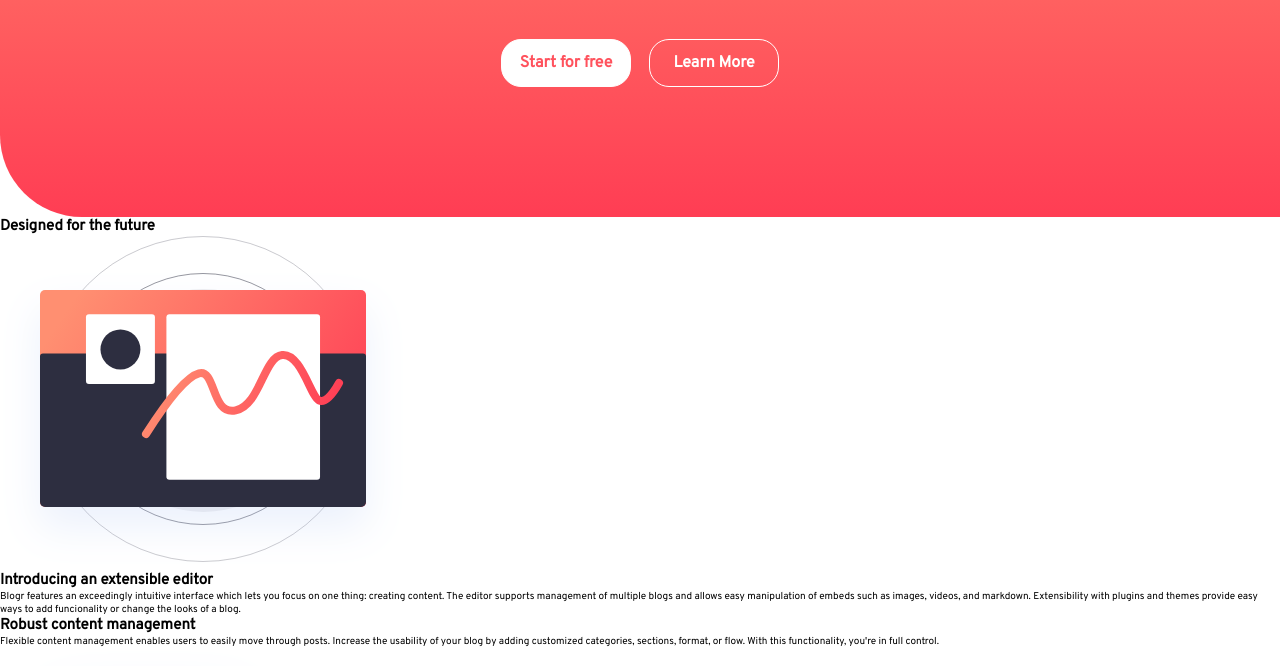
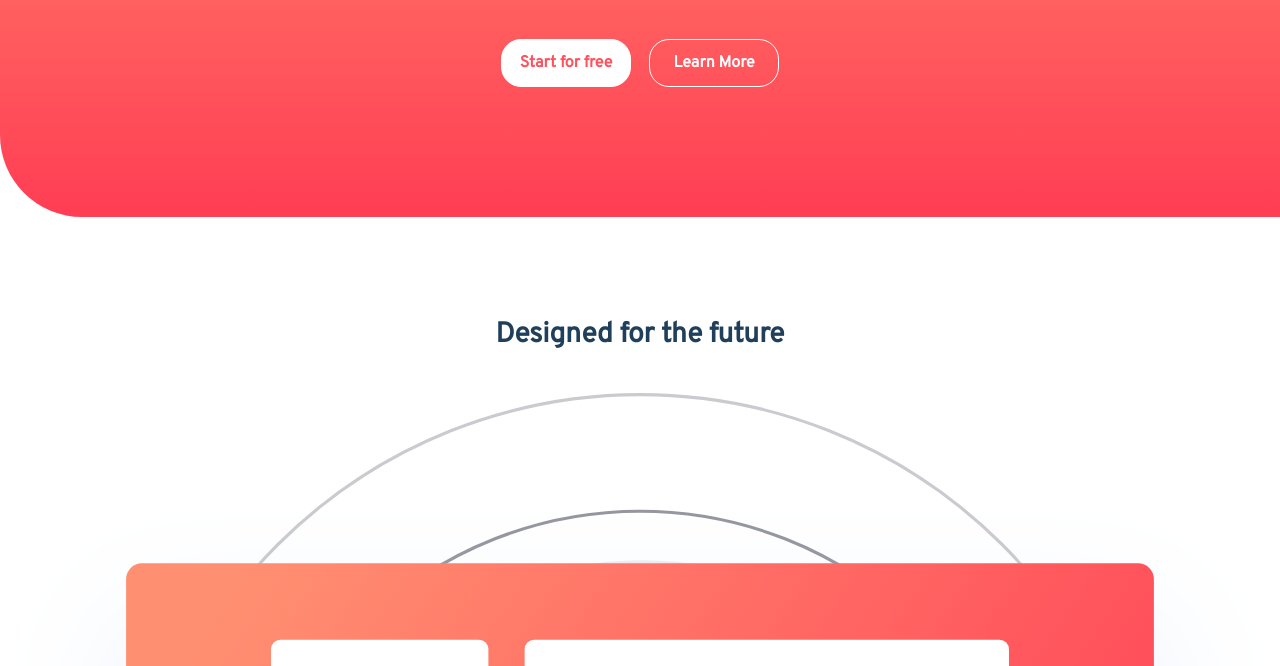
Before and after one commit to leodev9911/blogr-landing-page-main, a website: page src/index.html in a window 1280 px wide. Shown: the part 286-952 px from the top of the page. Drawn offline with Linux system fonts and the light colour scheme.

Commit message:
First section CSS ready

```diff
--- a/src/index.html
+++ b/src/index.html
@@ -48,6 +48,7 @@
       </div>
     </div>
   </header>
+  <main>
     <section class="first__section">
       <h2>Designed for the future</h2>
       <figure class="editor">
@@ -81,6 +82,7 @@
         <p>Batteries included. We built a simple and straightforward CLI tool that makes customization and deployment a breeze, but capable of producing even the most complicated sites.</p>
       </div>
     </section>
+  </main>
   <footer>
     <img src="./images/logo.svg" alt="Footer logo">
     <div class="product">
--- a/src/styles.css
+++ b/src/styles.css
@@ -149,6 +149,44 @@ h1 {
     background-color: white;
     color: var(--light-red-CTA-text);
 }
+main {
+
+    width: 100%;
+    padding: 100px 0px;
+}
+.first__section {
+    display: flex;
+    flex-direction: column;
+    gap: 40px;
+    text-align: center;
+    width: 100%;
+    padding-bottom: 220px;
+}
+.first__section > h2 {
+    font-size: 2.8rem;
+    font-weight: 700;
+    color: var(--very-dark-blue-headings);
+}
+.editor-img {
+    width: 100%;
+}
+.first-section-div {
+    display: flex;
+    flex-direction: column;
+    gap: 20px;
+    padding: 0px 30px;
+}
+.first-section-div > h2 {
+    font-size: 2.8rem;
+    font-weight: 700;
+    color: var(--very-dark-blue-headings);
+}
+.first-section-div > p {
+    font-size: 1.7rem;
+    line-height: 2.8rem;
+    font-weight: 300;
+    color: var(--very-dark-grayish-blue-body-copy);
+}
 .desktop {
     display: none;
 }
```
Lines whose indentation alone changed are shown as unchanged.
